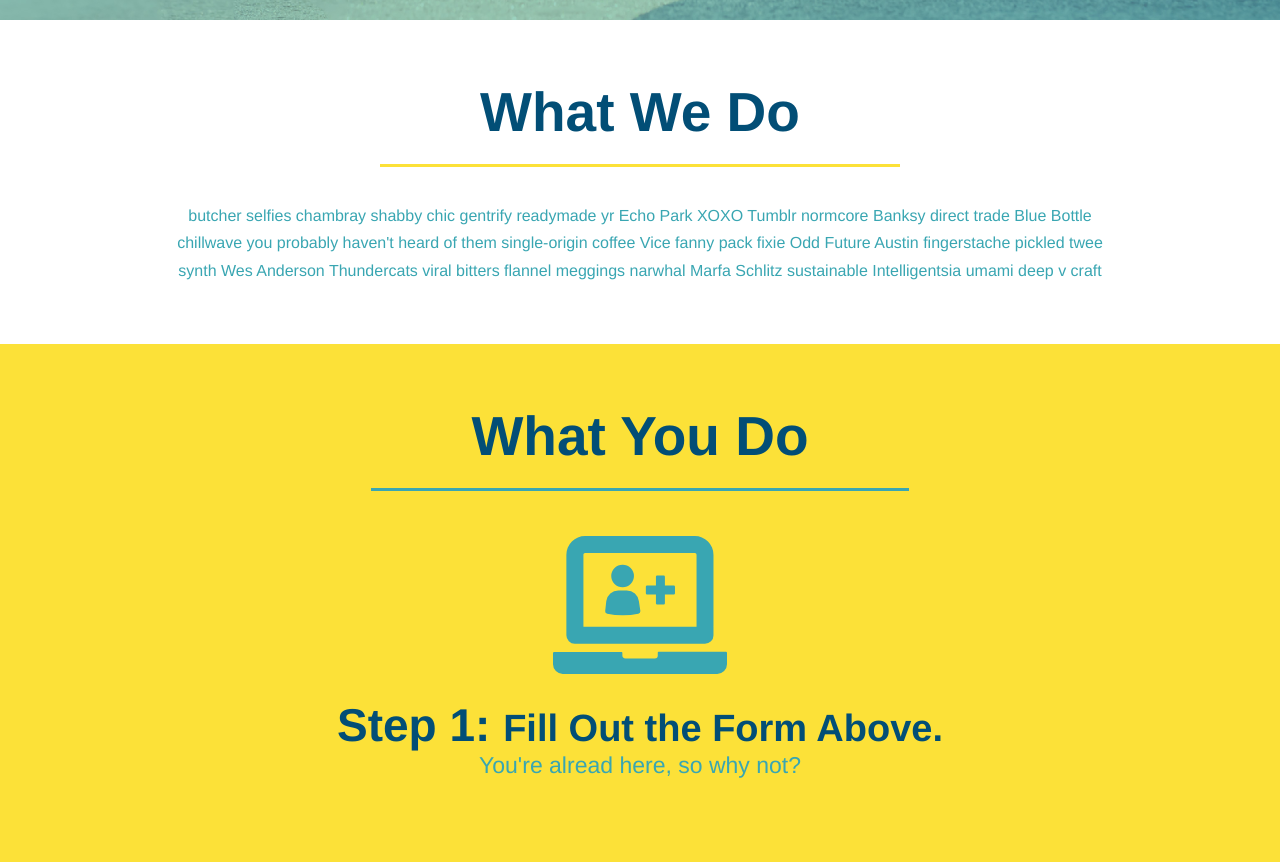
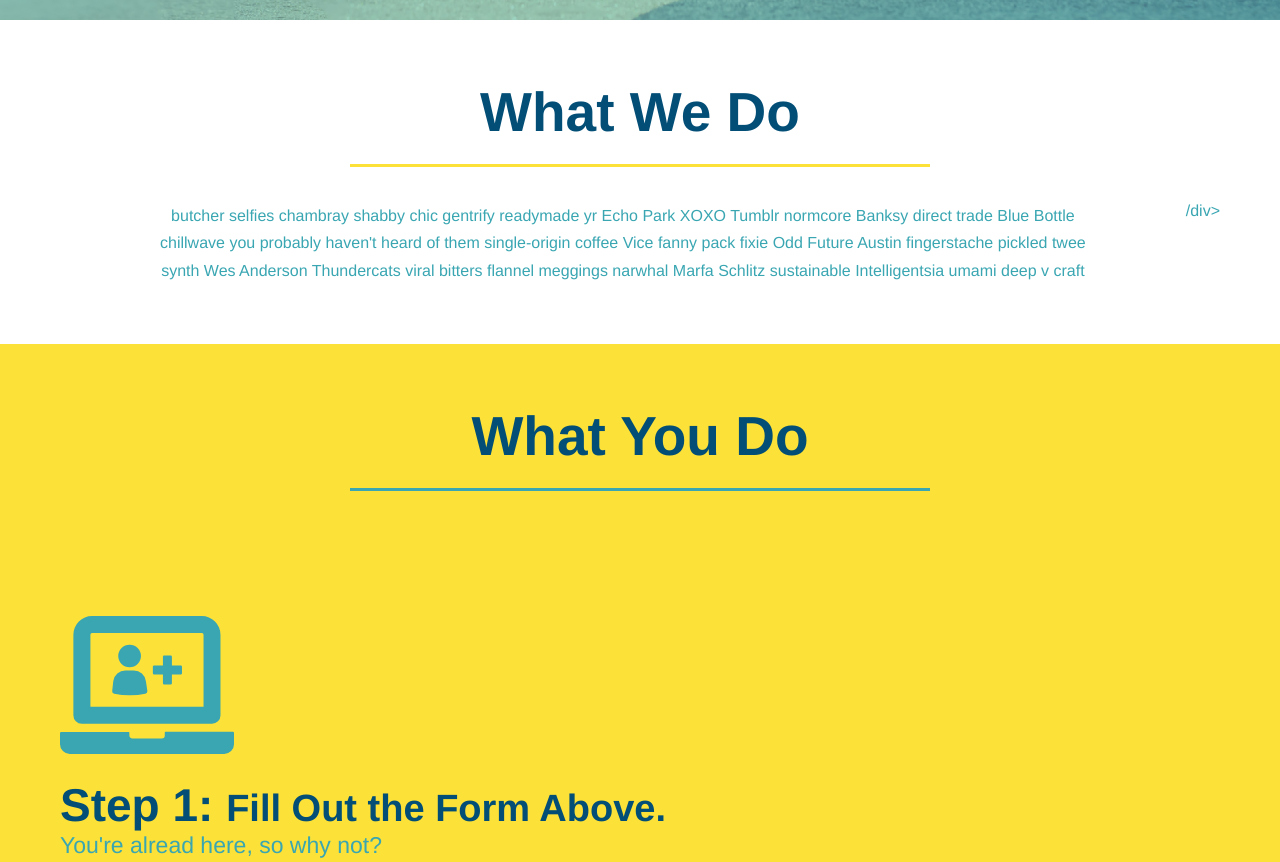
Before and after one commit to esroleo/run-buddy, a plain HTML site: page index.html in a window 1280 px wide. Shown: the part 724-1586 px from the top of the page. Drawn offline with Linux system fonts and the light colour scheme.

Commit message:
html and CSS restructure under flex-row class

```diff
--- a/assets/css/style.css
+++ b/assets/css/style.css
@@ -172,9 +172,8 @@ section {
 
 /* What you do section */
 /* Style all introduction as text-align: center as class="intro" */
-.intro {
-    text-align: center;
-}
+/* Above comment replaced with Flex */
+
 
 .intro p {
     line-height: 1.7;
@@ -183,20 +182,23 @@ section {
     font-size: 20x;
     /* display:inline-block; or margin: 0 auto:*/
     margin: 0 auto;
+    text-align: center;
 }
 
 .steps {
-    text-align: center;
+
     background: #fce138;
 }
 
 .section-title {
     font-size: 55px;
     color: #024e76;
-    margin-bottom: 35px;
-    padding: 0 100px 20px 100px;
-    display: inline-block;
     border-bottom: 3px solid;
+    padding-bottom: 20px;
+    text-align: center;
+    margin: 0 auto 35px auto;
+    width: 50%;
+
 }
 
 .primary-border {
@@ -232,9 +234,10 @@ section {
 }
 
 /*Trainers section styles*/
+/*Below text-align replaced with flex. */
 
 .trainers {
-    text-align: center;
+
 }
 
 .trainer {
@@ -276,8 +279,8 @@ section {
     line-height: 1.3;
 }
 
+/*Text align removed as flex used for .contact class */
 .contact {
-    text-align: center;
     background: #024e76;
 }
 
@@ -340,3 +343,8 @@ section {
     font-weight: normal;
     font-style: italic;
   }
+
+.flex-row {
+    display: flex;
+
+}
--- a/index.html
+++ b/index.html
@@ -78,15 +78,23 @@
 
 <!-- "what we do" section -->
 <section id="what-we-do" class="intro">
+  <!-- Wrap every h2 with a class of "section-title" in this div! -->
+  <div class="flex-row">
     <h2 class="section-title primary-border">What We Do</h2>
+  </div>
+  <div class="flex-row">
     <p>
       butcher selfies chambray shabby chic gentrify readymade yr Echo Park XOXO Tumblr normcore Banksy direct trade Blue Bottle chillwave you probably haven't heard of them single-origin coffee Vice fanny pack fixie Odd Future Austin fingerstache pickled twee synth Wes Anderson Thundercats viral bitters flannel meggings narwhal Marfa Schlitz sustainable Intelligentsia umami deep v craft
     </p>
+  /div>
 </section>
 
 <!-- "what you do" section -->
 <section id="what-you-do" class="steps">
+  <!-- Wrap every h2 with a class of "section-title" in this div! -->
+  <div class="flex-row">
     <h2 class="section-title secondary-border">What You Do</h2>
+  </div>
 
   <div>
     <!-- insert this img element -->
@@ -119,7 +127,10 @@
 
 <!-- "meet the trainers" section -->
 <section id="your-trainers" class="trainers">
+  <!-- Wrap every h2 with a class of "section-title" in this div! -->
+  <div class="flex-row">
     <h2 class="section-title primary-border">Meet The Trainers</h2>
+  </div>
   <!-- first trainer bio -->
   <article class="trainer">
     <img src="./assets/images/trainer-1-updated.jpg" alt="Arron Stephens in his workout clothes, ready to pump iron" />
@@ -161,7 +172,10 @@
 
 <!-- "reach out" section -->
 <section id="reach-out" class="contact">
+  <!-- Wrap every h2 with a class of "section-title" in this div! -->
+  <div class="flex-row">
     <h2 class="section-title secondary-border">Reach Out</h2>
+  </div>
   <div class="contact-info">
     <iframe src="https://www.google.com/maps/embed?pb=!1m18!1m12!1m3!1d2884.9119130387253!2d-79.28414588422166!3d43.69159465796471!2m3!1f0!2f0!3f0!3m2!1i1024!2i768!4f13.1!3m3!1m2!1s0x89d4ce99792aa0dd%3A0x6b62d7eecfb64459!2s10%20Elward%20Blvd%2C%20Scarborough%2C%20ON%20M1L%203L2!5e0!3m2!1sen!2sca!4v1606618416380!5m2!1sen!2sca"
             frameborder="0"
```
Lines whose indentation alone changed are shown as unchanged.
